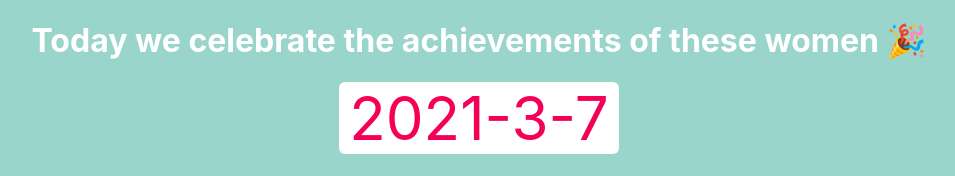
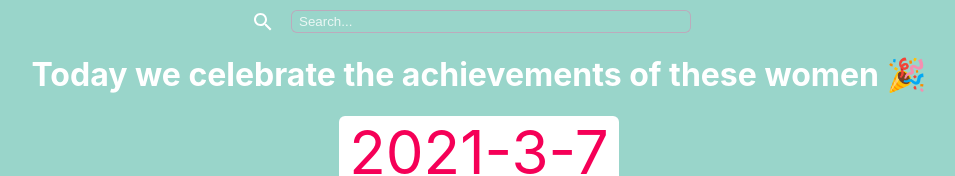
Before and after one commit to slin14/women_in_stem, a React (Create React App) app in the folder women-in-stem/: page / in a window 1280 px wide. Shown: the top 176 px of the page, without its empty margins (161-1116 px from the left). Built offline with nearby package versions, Linux system fonts and the light colour scheme.

Commit message:
added dependencies

```diff
--- a/women-in-stem/src/App.js
+++ b/women-in-stem/src/App.js
@@ -2,6 +2,7 @@ import './App.css';
 import Carousel from './components/Carousel'
 import styled from 'styled-components'
 import {motion} from 'framer-motion'
+import SearchContainer from './components/SearchContainer'
 
 
 function App() {
@@ -14,6 +15,7 @@ function App() {
     <div className="App">
       <Container>
         <NavbarContainer>
+          <SearchContainer/>
           <h1>
             Today we celebrate the achievements of these women 🎉
           </h1>
--- /dev/null
+++ b/women-in-stem/src/components/SearchContainer.js
@@ -0,0 +1,91 @@
+import React from 'react'
+import styled from 'styled-components'
+import SearchIcon from '@material-ui/icons/Search'
+
+function SearchContainer() {
+    return (
+        <Container>
+            <Main>
+                <SearchIcon />
+                <SearchContain>
+                    <Search>
+                        <input type="text" placeholder="Search..."/>
+                    </Search>
+                </SearchContain>
+            </Main>
+            <UserContainer>
+                <Name>
+                </Name>
+            </UserContainer>
+        </Container>
+    )
+}
+
+export default SearchContainer
+
+
+const Container = styled.div`
+    // background:linear-gradient(45deg, #350d36, #ef5350);
+    color: white;
+    display:flex;
+    align-items: center;
+    justify-content: center;
+    position: relative;
+    margin-top: 10px;
+    // spread the item as far as possible from each other^
+
+
+`
+
+const Main = styled.div`
+    display: flex;
+    margin-left: 16px;
+    margin-right: 16px;
+`
+
+const SearchContain = styled.div`
+    min-width:400px;
+    margin-left: 16px;
+    margin-right: 16px;
+    // margin is outside the element, padding is inside the element
+`
+
+const Search = styled.div`
+    width: 100%;
+    box-shadow: inset 0 0 0 1px rgb(188, 171, 188);
+    border-radius: 6px;
+    display: flex;
+    align-items:center;
+
+    input{
+        background-color: transparent;
+        border: none;
+        padding-left: 8px;
+        padding-right: 8px;
+        color: white;
+        padding-top:4px;
+        padding-bottom:4px;
+        ::placeholder {
+            color: white;
+            opacity: 0.8;
+        }
+
+    }
+
+    input:focus{
+        outline:none;
+    }
+`
+
+const UserContainer = styled.div`
+    display:flex;
+    align-items:center;
+    padding-right: 16px;
+    position: absolute;
+    //this takes this element out of context of the Container, so it will always stick to the right hand side
+    right: 0;
+`
+
+const Name = styled.div`
+    padding-right: 16px;
+`
```
Also changed, not shown: 1 other file (tests, documents, lock files or other folders).
